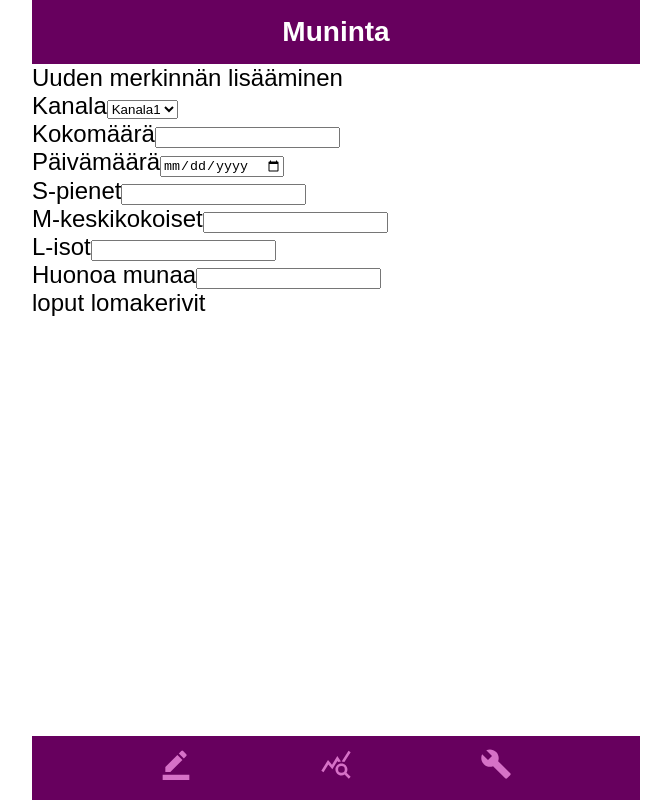
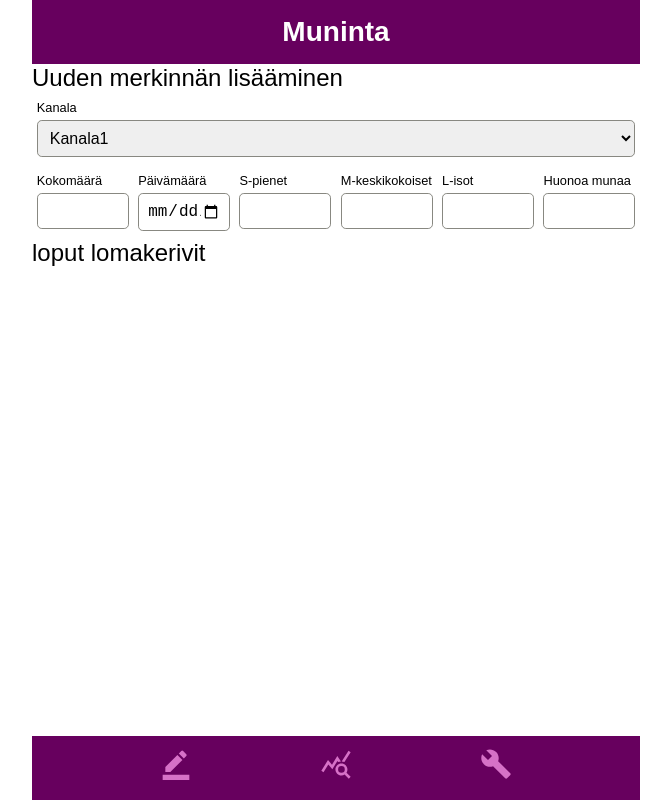
Before and after one commit to TMelnyk2021/Muninta, a React (Vite) app: page /add in a window 1280 px wide. Shown: the whole page, without its empty margins (304-975 px from the left). Built offline with nearby package versions, Linux system fonts and the light colour scheme.

Commit message:
lisää lomakekenttien tyylimääritteet

```diff
--- a/src/assets/styles/_config.scss
+++ b/src/assets/styles/_config.scss
@@ -9,3 +9,6 @@ $color-neutral: #888881;
 $color-neutral-light: #d671c7;
 $color-neutral-lighter: #E1E1DF;
 $color-neutral-lightest: #FFFFFF;
+
+// Muut määrittelyt
+$container-padding: 0.2 rem;
--- a/src/components/AddItem/AddItem.jsx
+++ b/src/components/AddItem/AddItem.jsx
@@ -4,7 +4,7 @@ import styles from './AddItem.module.scss'
 function AppItem(props) {
 
   return (
-    <div>
+    <div className={styles.additem}>
       <h2>Uuden merkinnän lisääminen
       <ItemForm />
       </h2>
--- a/src/components/AddItem/AddItem.module.scss
+++ b/src/components/AddItem/AddItem.module.scss
@@ -0,0 +1,5 @@
+@import '../../assets/styles/_config.scss';
+
+.additem {
+  padding: $container-padding;
+}
--- a/src/components/ItemForm/ItemForm.module.scss
+++ b/src/components/ItemForm/ItemForm.module.scss
@@ -0,0 +1,33 @@
+@import '../../assets/styles/_config.scss';
+
+
+.itemform {
+    display: flex;
+    flex-direction: column;
+  }
+
+
+  .itemform_row {
+    display: flex;
+  }
+
+  .itemform_row > div {
+    display: flex;
+    flex-direction: column;
+    flex: 1 1 auto;
+    margin: 0.5rem 0.3rem;
+    width: 15%;
+  }
+
+  .itemform input, .itemform select {
+    padding: 0.5rem;
+    border: 1px solid $color-neutral;
+    border-radius: 0.3rem;
+    font-size: 1rem;
+    outline: none;
+  }
+
+  .itemform label {
+    font-size: 0.8rem;
+    margin-bottom: 0.3rem;
+  }
```
